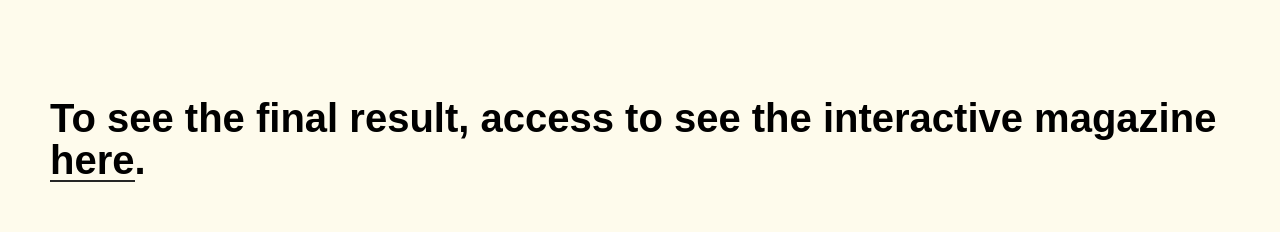
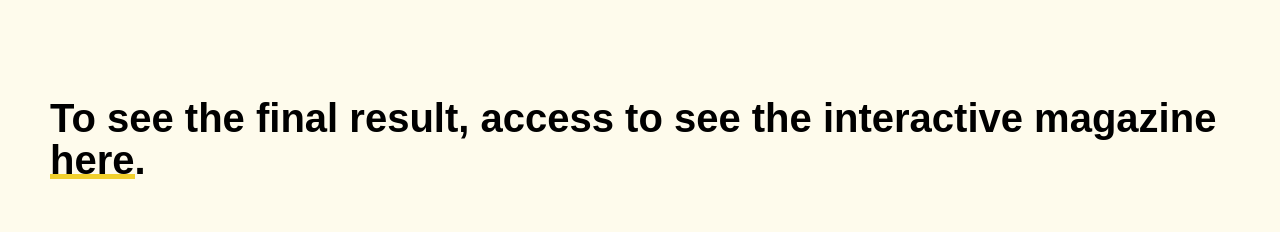
Before and after one commit to nereast/nerea-portfolio, a React (Vite) app: page /en/projects/descubre in a window 1280 px wide. Shown: the part 5720-5952 px from the top of the page. Built offline with nearby package versions, Linux system fonts and the light colour scheme; a web font is replaced by a local one.

Commit message:
[UPDATE] Revised the errors

```diff
--- a/src/components/Button.jsx
+++ b/src/components/Button.jsx
@@ -2,8 +2,8 @@ import React from 'react'
 
 export const Button = ({ href, text }) => {
   return (
-    <a href={href} target="_blank"  class="relative after:absolute after:bottom-0 after:left-0 after:h-[2px] after:w-full after:origin-bottom-left after:scale-x-100 after:bg-neutral-800 after:transition-transform after:duration-150 after:ease-in-out hover:after:origin-bottom-right hover:after:scale-x-0">
-      {text}
+    <a href={href} target="_blank"  class="relative inline-block h-[40px]">
+      <span className='after:absolute after:bottom-0 after:left-0 after:h-[5px] after:w-full after:origin-bottom-left after:scale-x-100 after:bg-yellow after:transition-transform after:duration-150 after:ease-in-out hover:after:origin-bottom-right hover:after:scale-x-0'>{text}</span>
     </a>
   )
 }
```
